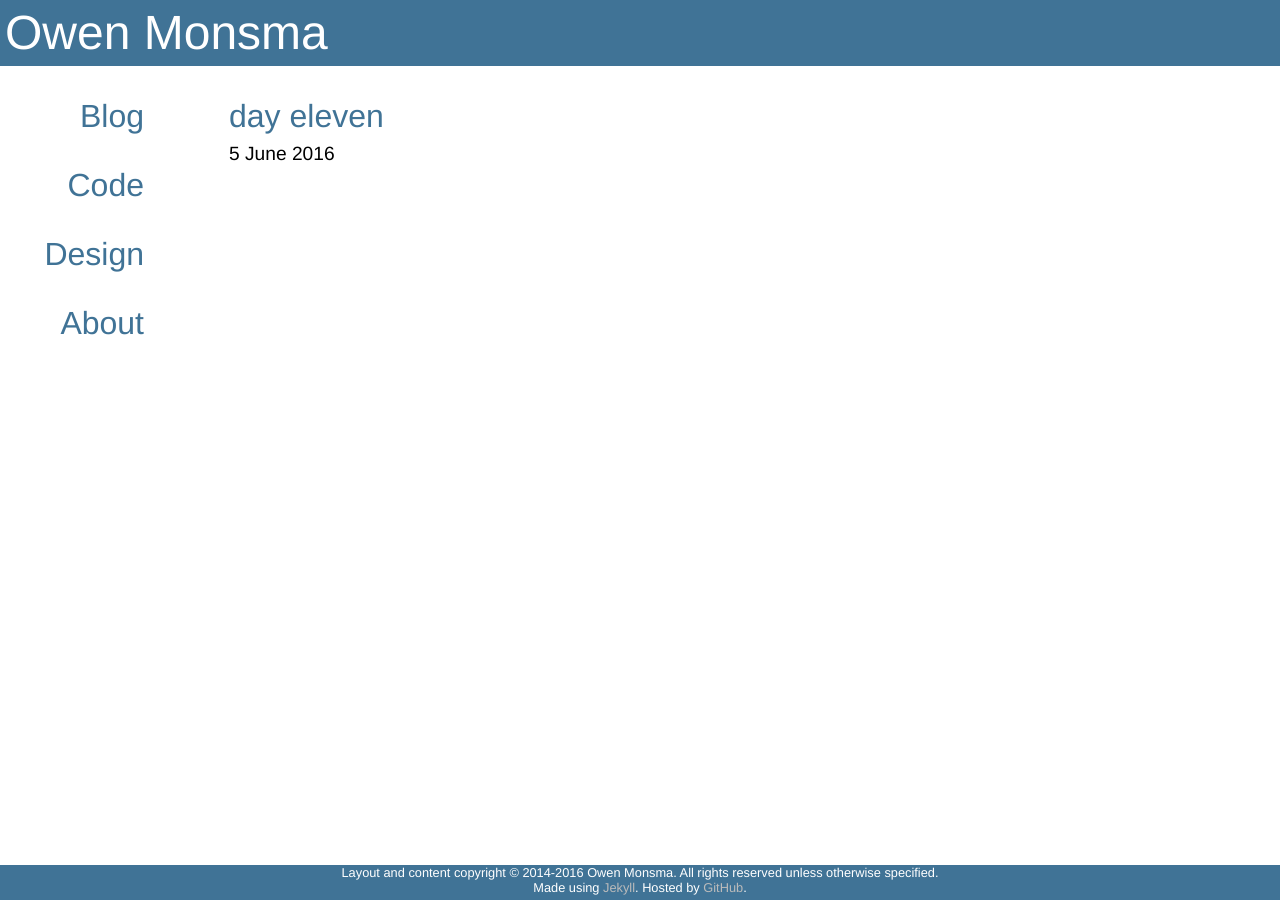
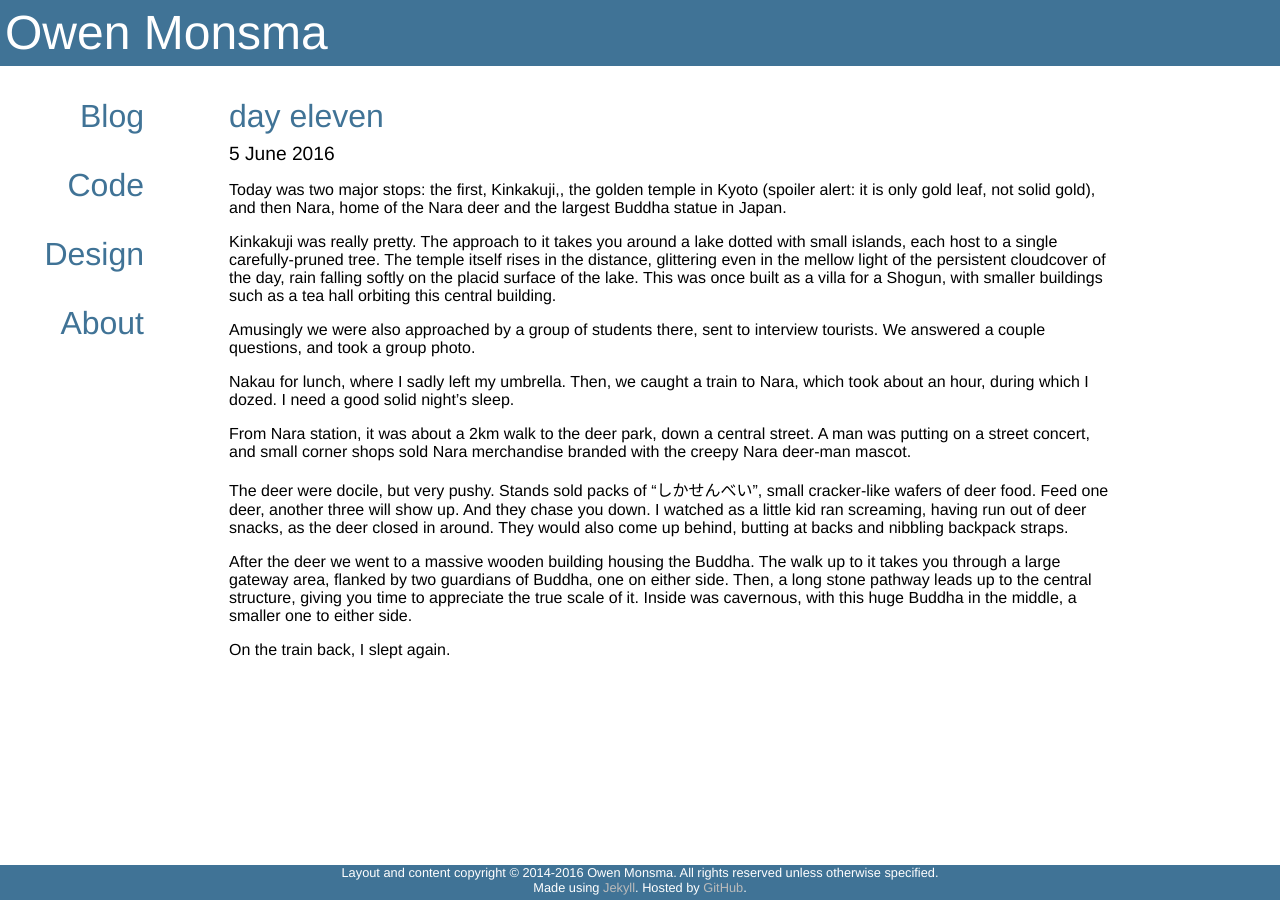
Before and after one commit to darkfire613/darkfire613.github.io, a Jekyll site: the page built from _japanposts/2016-06-05-day-11.md, in a window 1280 px wide. Built offline with Jekyll 4.4.1, drawn with Linux system fonts in a browser that asks for light colours.

Commit message:
day elveng

```diff
--- a/_japanposts/2016-06-05-day-11.md
+++ b/_japanposts/2016-06-05-day-11.md
@@ -2,3 +2,18 @@
 layout: post
 title: day eleven
 ---
+Today was two major stops: the first, Kinkakuji,, the golden temple in Kyoto (spoiler alert: it is only gold leaf, not solid gold), and then Nara, home of the Nara deer and the largest Buddha statue in Japan.
+
+Kinkakuji was really pretty. The approach to it takes you around a lake dotted with small islands, each host to a single carefully-pruned tree. The temple itself rises in the distance, glittering even in the mellow light of the persistent cloudcover of the day, rain falling softly on the placid surface of the lake. This was once built as a villa for a Shogun, with smaller buildings such as a tea hall orbiting this central building.
+
+Amusingly we were also approached by a group of students there, sent to interview tourists. We answered a couple questions, and took a group photo.
+
+Nakau for lunch, where I sadly left my umbrella. Then, we caught a train to Nara, which took about an hour, during which I dozed. I need a good solid night's sleep.
+
+From Nara station, it was about a 2km walk to the deer park, down a central street. A man was putting on a street concert, and small corner shops sold Nara merchandise branded with the creepy Nara deer-man mascot.
+
+The deer were docile, but very pushy. Stands sold packs of "しかせんべい", small cracker-like wafers of deer food. Feed one deer, another three will show up. And they chase you down. I watched as a little kid ran screaming, having run out of deer snacks, as the deer closed in around. They would also come up behind, butting at backs and nibbling backpack straps.
+
+After the deer we went to a massive wooden building housing the Buddha. The walk up to it takes you through a large gateway area, flanked by two guardians of Buddha, one on either side. Then, a long stone pathway leads up to the central structure, giving you time to appreciate the true scale of it. Inside was cavernous, with this huge Buddha in the middle, a smaller one to either side.
+
+On the train back, I slept again.
```
Also changed, not shown: _japanposts/2016-06-06-day-12.md (+1 -1 lines).
